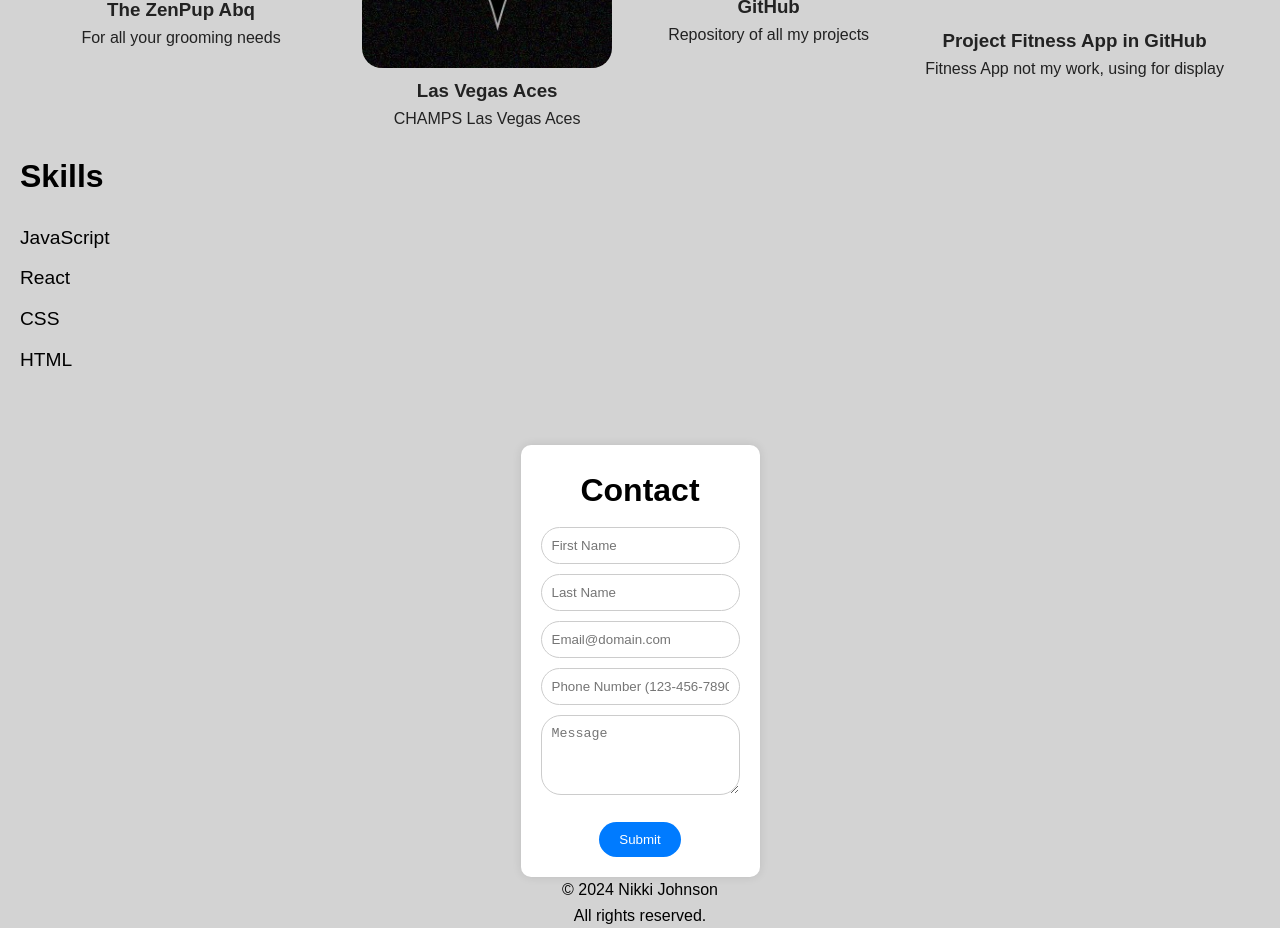
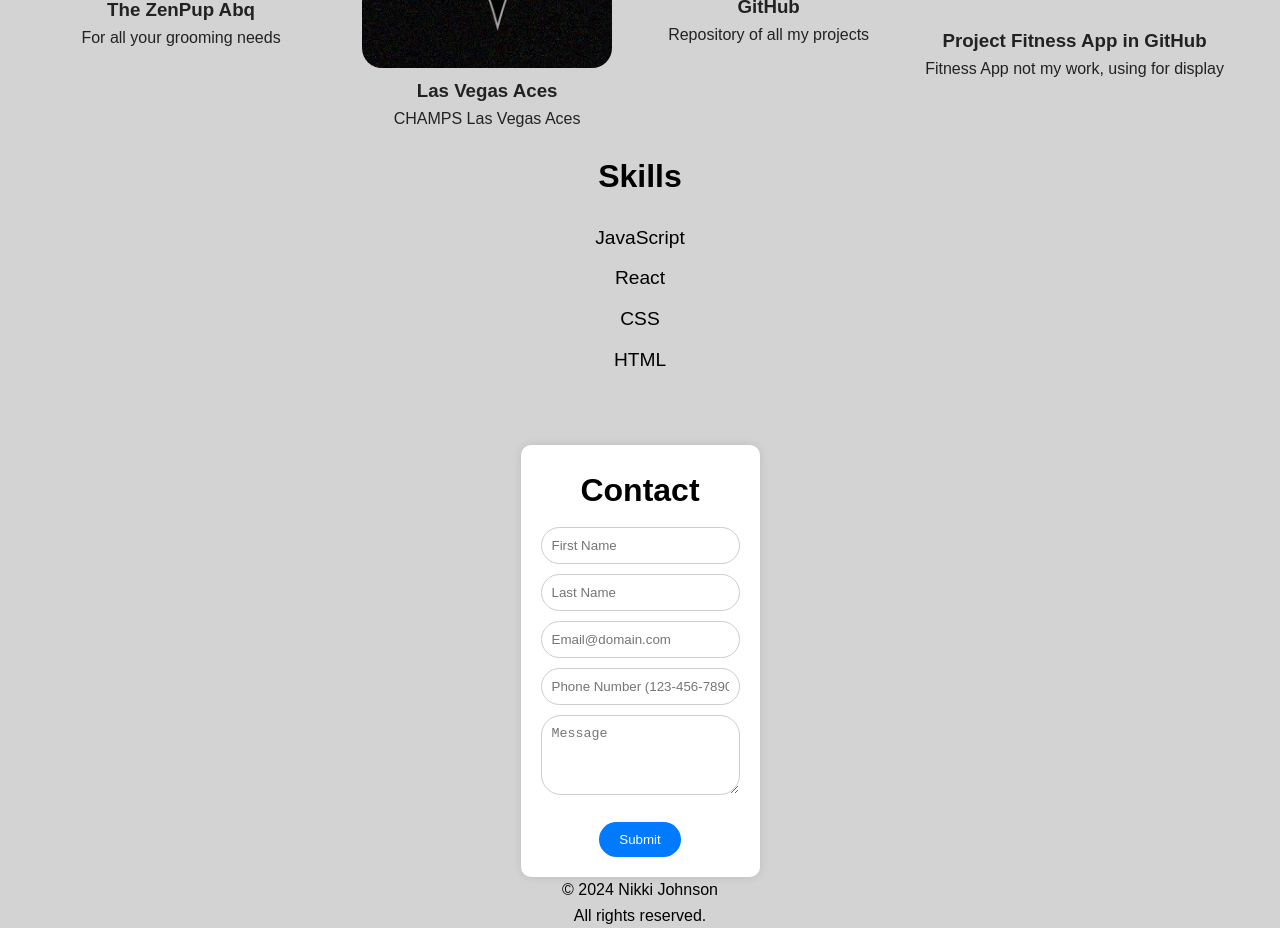
Before and after one commit to NikkiJWebDevOps/Nikki-J-Portfolio, a React app in the folder src/: page / in a window 1280 px wide. Shown: the part 1120-2048 px from the top of the page. Built offline with nearby package versions, Linux system fonts and the light colour scheme; the HTML template or start-up script is replaced by a standard one.

Commit message:
Update SkillsStyles.module.css

```diff
--- a/src/sections/Skills/SkillsStyles.module.css
+++ b/src/sections/Skills/SkillsStyles.module.css
@@ -4,6 +4,7 @@
 .container {
   padding: 20px; /* Adjust padding as needed */
   margin-bottom: 40px; /* Add spacing below the Skills section to separate from Contact section */
+  text-align: center; /* Center-align text inside the container */
 }
 
 .title {
@@ -14,6 +15,7 @@
 .skillsList {
   list-style-type: none; /* Remove default list bullets */
   padding: 0; /* Remove default padding */
+  display: inline-block; /* Make the list an inline-block for centering */
 }
 
 .skill {
```
